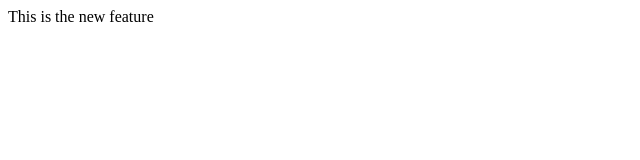
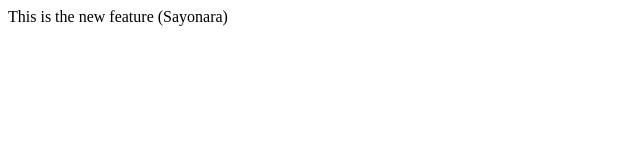
Before and after one commit to SushanthRHegde/LocalRepo, a plain HTML site: page index.html in a window 1280 px wide. Shown: the full height of the page, 0-640 px from the left. Drawn offline with Linux system fonts and the light colour scheme.

Commit message:
added sayonara

```diff
--- a/index.html
+++ b/index.html
@@ -1 +1 @@
-<p>This is the new feature</p>
+<p>This is the new feature (Sayonara)</p>
```
